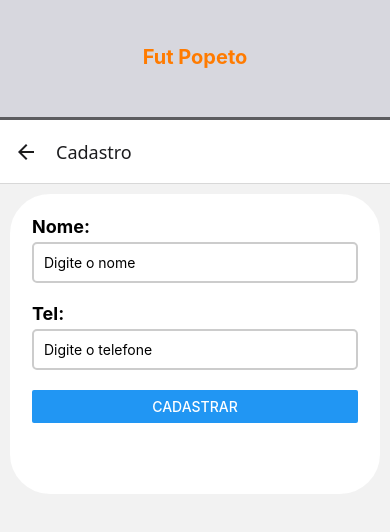
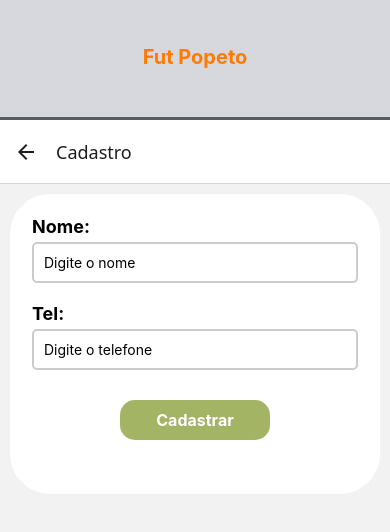
Before and after one commit to Mercesz/mobile-web, a React Native app in the folder meuapp/: screen /Cadastro in a window 390 px wide. Shown: the top 532 px of the page. Built offline with nearby package versions, Linux system fonts and the light colour scheme.

Commit message:
feat: Subistituindo button e adicionando estilização

```diff
--- a/meuapp/db.json
+++ b/meuapp/db.json
@@ -1,10 +1,5 @@
 {
   "contatos": [
-    {
-      "id": "2",
-      "nome": "Popeto",
-      "telefone": "78978956456"
-    },
     {
       "id": "2",
       "nome": "Popeto",
@@ -64,6 +59,16 @@
       "id": "cd7e",
       "nome": "AAAA",
       "telefone": "121321323"
+    },
+    {
+      "id": "bd82",
+      "nome": "Merces",
+      "telefone": "56.4564565445646"
+    },
+    {
+      "id": "76ea",
+      "nome": "jkdsajkldsa",
+      "telefone": "Kodlsa,ds"
     }
   ],
   "faq": [
--- a/meuapp/src/Components/Card.js
+++ b/meuapp/src/Components/Card.js
@@ -1,15 +1,20 @@
-import { Text, View, StyleSheet, Button } from 'react-native'
+import { Text, View, StyleSheet, Button, ScrollView, TouchableOpacity } from 'react-native'
 
 export default function Card(props) {
     return (
-        <View style={estilos.container}>
-            <Text style={estilos.cardTitle}>{props.title}</Text>
-            <Text style={estilos.cardContent}>{props.content}</Text>
-            <Button
-                title={props.textButton}
-                onPress={props.onPress}
-            />
-        </View>
+        <ScrollView>
+            <View style={estilos.container}>
+                <Text style={estilos.cardTitle}>{props.title}</Text>
+                <Text style={estilos.cardContent}>{props.content}</Text>
+
+                <View style={estilos.containerButton}>
+                    <TouchableOpacity onPress={props.onPress} style={estilos.button}>
+                        <Text style={estilos.titleButton}>{props.textButton}</Text>
+                    </TouchableOpacity>
+                </View>
+
+            </View>
+        </ScrollView>
     )
 }
 
@@ -17,7 +22,7 @@ const estilos = StyleSheet.create({
     container: {
         backgroundColor: "#ffff",
         borderRadius: 1.41,
-        shadowColor: "orange",
+        shadowColor: "blue",
         shadowOpacity: 0.2,
         elevation: 2,
         padding: 20,
@@ -33,5 +38,23 @@ const estilos = StyleSheet.create({
     cardContent: {
         fontSize: 14,
         marginBottom: 10
+    },
+    containerButton: {
+        alignItems: "center"
+    },
+    button: {
+        backgroundColor: "#F87B1B",
+        padding: 10,
+        borderRadius: 15,
+        alignItems: "center",
+        width: 200,
+        elevation: 2,
+        borderColor: "#F8F3D9"
+    },
+    titleButton: {
+        color: "white",
+        fontSize: 15,
+        fontWeight: "bold"
     }
+
 });
--- a/meuapp/src/Telas/Cadastro.js
+++ b/meuapp/src/Telas/Cadastro.js
@@ -1,5 +1,5 @@
 import { useState } from 'react'
-import { Alert, Button, Text, TextInput, View, StyleSheet } from 'react-native'
+import { Alert, Button, Text, TextInput, View, StyleSheet, TouchableOpacity } from 'react-native'
 import axios from 'axios'
 import { useNavigation } from '@react-navigation/native'
 
@@ -48,7 +48,16 @@ export default function Cadastro() {
                 onChangeText={setTelefone}
             />
 
-            <Button title='Cadastrar' onPress={enviarContato} />
+            {/* <Button
+                color="#B8E9C0"
+                title='Cadastrar'
+                onPress={enviarContato} /> */}
+
+            <View style={estilos.containerButton}>
+                <TouchableOpacity onPress={enviarContato} style={estilos.button}>
+                    <Text style={estilos.titleButton}>Cadastrar</Text>
+                </TouchableOpacity>
+            </View>
         </View>
     )
 }
@@ -62,7 +71,7 @@ const estilos = StyleSheet.create({
         borderWidth: 2,
         padding: 20,
         borderRadius: 40,
-        shadowColor: "#FF9013",
+        shadowColor: "blue",
         shadowOpacity: 0.9,
         elevation: 2,
         height: 300,
@@ -79,5 +88,23 @@ const estilos = StyleSheet.create({
         marginBottom: 20,
         borderRadius: 5,
         backgroundColor: "#FFF",
+    },
+    containerButton: {
+        paddingTop: 10,
+        alignItems: "center"
+    },
+    button: {
+        backgroundColor: "#A4B465",
+        padding: 10,
+        borderRadius: 15,
+        alignItems: "center",
+        width: 150,
+        elevation: 2,
+        borderColor: "#F8F3D9"
+    },
+    titleButton: {
+        color: "white",
+        fontSize: 16,
+        fontWeight: "bold"
     }
 })
--- a/meuapp/src/Telas/ListaPerguntas.js
+++ b/meuapp/src/Telas/ListaPerguntas.js
@@ -89,7 +89,7 @@ const estilos = StyleSheet.create({
     width: 150,
     borderRadius: 100,
     shadowColor: "red",
-    elevation: 0.9,
+    elevation: 20,
   },
 
   pergunta: {
--- a/meuapp/src/Telas/Sobre.js
+++ b/meuapp/src/Telas/Sobre.js
@@ -73,6 +73,7 @@ export default function Sobre() {
 
 
                     <Text style={estilos.textoSobre}>Texto Sobre</Text>
+                    <View style={estilos.line} />
                     <Text style={estilos.conteudoSobre}>
                         Lorem ipsum dolor sit amet, consectetur adipiscing elit. Suspendisse eu cursus nisi. Donec facilisis sit amet nulla sit amet hendrerit. Proin commodo ante eget finibus tincidunt. Vestibulum venenatis iaculis risus, id venenatis eros feugiat id. Etiam scelerisque dapibus metus elementum convallis. Duis non nisi at erat pharetra consectetur vitae quis nisi. Aliquam accumsan, nunc et iaculis efficitur, nibh leo accumsan tellus, in condimentum nisl lacus nec ipsum. Etiam aliquet, nulla non finibus blandit, est tellus consequat urna, auctor interdum eros enim nec nulla. Aliquam vel ante est. Nulla ac imperdiet ex. Pellentesque habitant morbi tristique senectus et netus et malesuada fames ac turpis egestas. Fusce eget faucibus ipsum. Vestibulum varius libero sit amet erat egestas egestas. Praesent elementum commodo mi, porttitor euismod ex laoreet sed.</Text>
                 </View>
@@ -90,8 +91,11 @@ const estilos = StyleSheet.create({
         height: 110,
         margin: 10,
         borderRadius: 100,
-        borderWidth: 2,
-        borderColor: "orange",
+        // borderWidth: 2,
+        // borderColor: "orange",
+        shadowColor: "#FF9013",
+        shadowOpacity: 10,
+        elevation: 10,
     },
     line: {
         width: "100%",
@@ -113,7 +117,7 @@ const estilos = StyleSheet.create({
         borderRadius: 40,
         shadowColor: "#FF9013",
         shadowOpacity: 10,
-        elevation: 10,
+        elevation: 2,
     },
     titulo: {
         fontSize: 20,
@@ -132,7 +136,7 @@ const estilos = StyleSheet.create({
         color: "blue",
     },
     textoSobre: {
-        padding: 12,
+        paddingTop:20,
         textAlign: "center",
         fontWeight: "bold",
         fontSize: 15,
```
